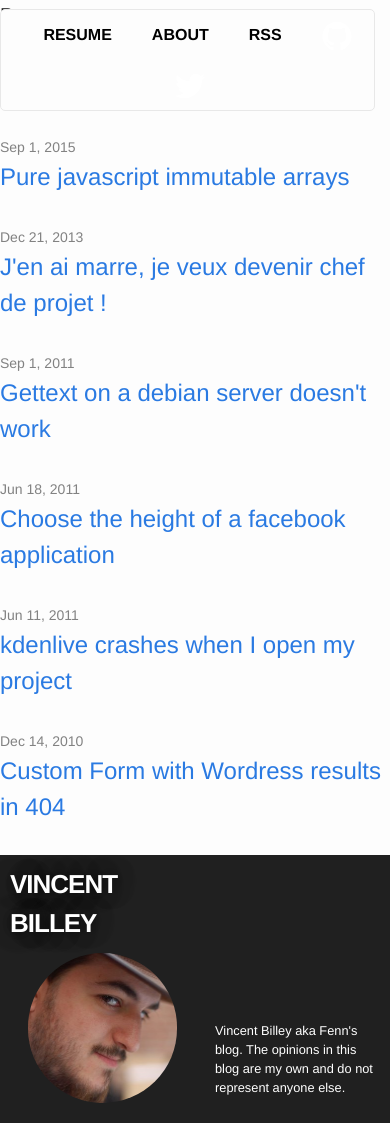
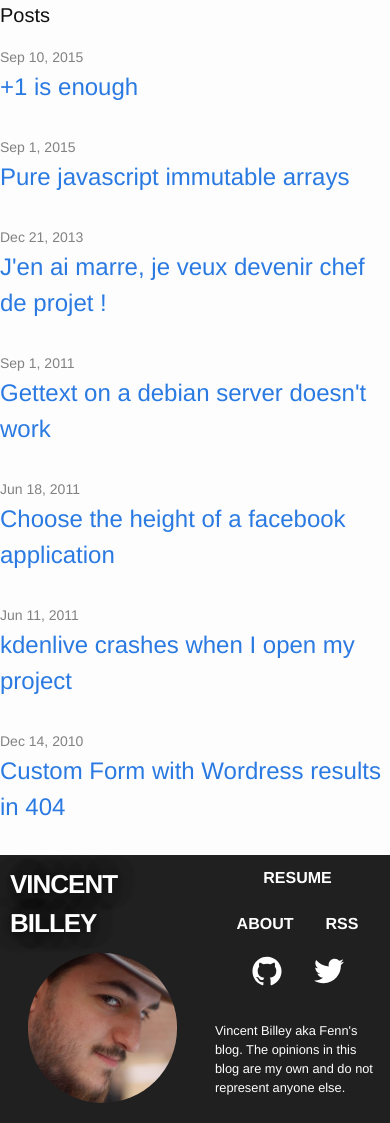
Before and after one commit to Fenntasy/blog, a Jekyll site: the page built from index.html, in a window 390 px wide. Built offline with Jekyll 4.4.1, drawn with Linux system fonts in a browser that asks for light colours; Markdown is read by kramdown in place of the engine named in the settings.

Commit message:
remove old mobile style

```diff
--- a/_sass/_layout.scss
+++ b/_sass/_layout.scss
@@ -188,56 +188,6 @@
         font-weight: bold;
         margin: 0 16px;
     }
-
-    @include media-query($on-palm) {
-        position: absolute;
-        top: 9px;
-        right: $spacing-unit / 2;
-        background-color: $background-color;
-        border: 1px solid $grey-color-light;
-        border-radius: 5px;
-        text-align: right;
-
-        .menu-icon {
-            display: block;
-            float: right;
-            width: 36px;
-            height: 26px;
-            line-height: 0;
-            padding-top: 10px;
-            text-align: center;
-
-            > svg {
-                width: 18px;
-                height: 15px;
-
-                path {
-                    fill: white;
-                }
-            }
-        }
-
-        .trigger {
-            clear: both;
-            display: none;
-        }
-
-        &:hover .trigger {
-            display: block;
-            padding-bottom: 5px;
-        }
-
-        .page-link {
-            color: black;
-            display: block;
-            padding: 5px 10px;
-
-            &:not(:last-child) {
-                margin-right: 0;
-            }
-            margin-left: 20px;
-        }
-    }
 }
 
 .home-cover {
@@ -250,6 +200,7 @@
 
 .cover {
   width: 100%;
+  background-repeat: no-repeat;
   background-position: 50%;
   background-size: 100%;
   height: 400px;
```
